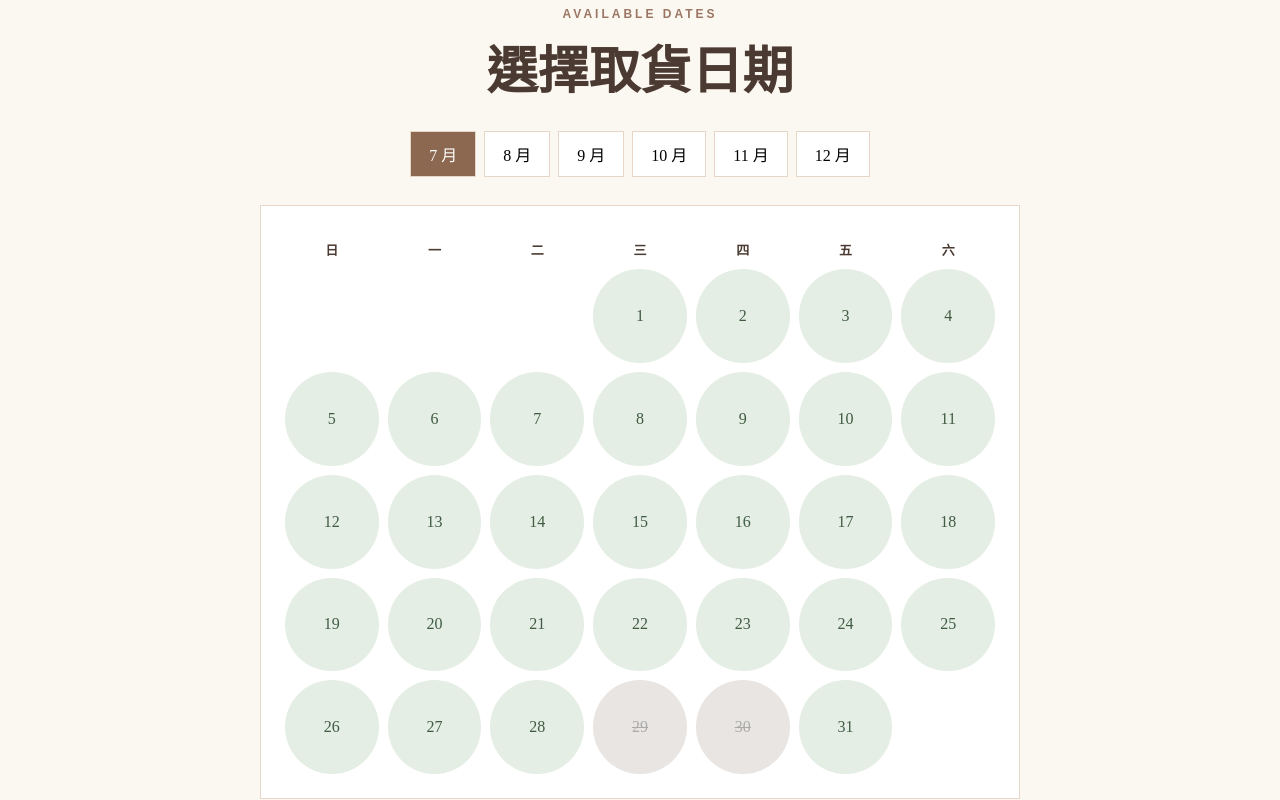
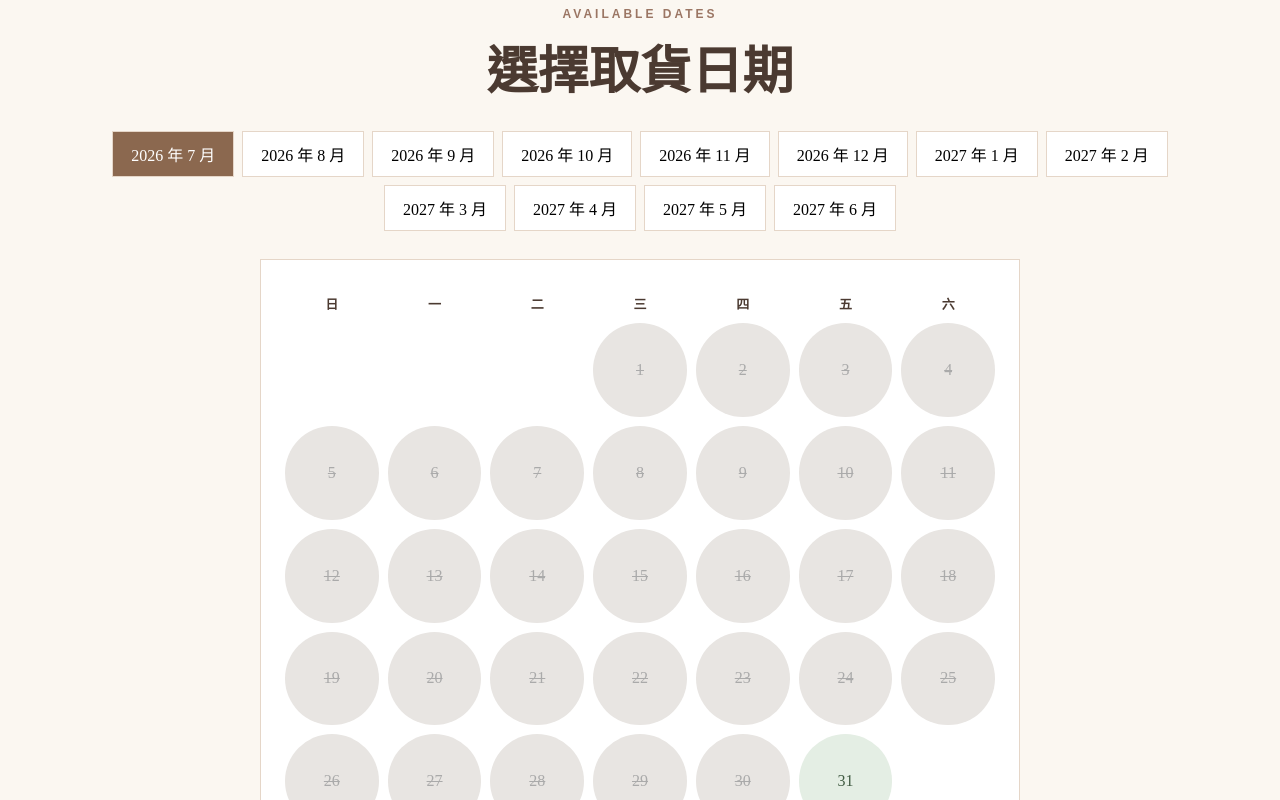
Before and after one commit to whiteshy99-a11y/chutian-dessert-new, a Next.js app: page / in a window 1280 px wide. Shown: the part 1040-1840 px from the top of the page. Built offline with nearby package versions, Linux system fonts and the light colour scheme.

Commit message:
Add files via upload

```diff
--- a/app/page.js
+++ b/app/page.js
@@ -2,7 +2,15 @@
 
 import { useEffect, useMemo, useState } from "react";
 
-const monthNames = {7:"7 月",8:"8 月",9:"9 月",10:"10 月",11:"11 月",12:"12 月"};
+function taipeiCurrentMonth(){
+  const parts=new Intl.DateTimeFormat("en-CA",{timeZone:"Asia/Taipei",year:"numeric",month:"2-digit"}).formatToParts(new Date());
+  const get=k=>Number(parts.find(x=>x.type===k).value);
+  return {year:get("year"),month:get("month")};
+}
+function availableMonths(){
+  const {year,month}=taipeiCurrentMonth();
+  return Array.from({length:Math.max(0,(2027-year)*12+6-month+1)},(_,i)=>{const d=new Date(Date.UTC(year,month-1+i,1));return {key:`${d.getUTCFullYear()}-${String(d.getUTCMonth()+1).padStart(2,"0")}`,year:d.getUTCFullYear(),month:d.getUTCMonth()+1,label:`${d.getUTCFullYear()} 年 ${d.getUTCMonth()+1} 月`}});
+}
 
 const PRODUCTS = [
   {id:"fruit-basque",name:"水果焦香巴斯克（水果依季節搭配）",vegetarian:true,image:"/products/fruit-basque.jpeg",sizes:[{label:"6 吋",price:780}],ingredients:["焦香巴斯克乳酪蛋糕","當季新鮮水果","香緹鮮奶油"]},
@@ -53,11 +61,11 @@ const PICKUP_TIMES = Array.from({length:13},(_,i)=>{
   return `${String(Math.floor(total/60)).padStart(2,"0")}:${String(total%60).padStart(2,"0")}`;
 });
 
-function Calendar({month, settings, selected, onSelect}) {
-  const year=2026, first=new Date(year,month-1,1).getDay(), days=new Date(year,month,0).getDate();
+function Calendar({year,month, settings, selected, onSelect}) {
+  const first=new Date(year,month-1,1).getDay(), days=new Date(year,month,0).getDate();
   const cells=Array(first).fill(null).concat(Array.from({length:days},(_,i)=>i+1));
   return <div className="calendar"><div className="week">{["日","一","二","三","四","五","六"].map(x=><b key={x}>{x}</b>)}</div><div className="days">{cells.map((d,i)=>{
-    if(!d)return <span key={`e${i}`}/>; const key=dateKey(year,month,d),cutoff=taipeiBookingCutoff(),sameDay=key===cutoff.today,nextDayAfterCutoff=cutoff.after20&&key===cutoff.tomorrow,closed=settings.closedDates.includes(key)||sameDay||nextDayAfterCutoff,limited=settings.limitedDates.includes(key),active=selected===key;
+    if(!d)return <span key={`e${i}`}/>; const key=dateKey(year,month,d),cutoff=taipeiBookingCutoff(),sameDay=key===cutoff.today,nextDayAfterCutoff=cutoff.after20&&key===cutoff.tomorrow,closed=key<cutoff.today||settings.closedDates.includes(key)||sameDay||nextDayAfterCutoff,limited=settings.limitedDates.includes(key),active=selected===key;
     return <button key={key} className={`${closed?"closed":limited?"limited":"open"} ${active?"active":""}`} disabled={closed} onClick={()=>onSelect(key)}>{d}</button>
   })}</div></div>
 }
@@ -71,12 +79,15 @@ function ProductCard({p,onChoose}){
 }
 
 export default function Home(){
-  const [cakeBody,setCakeBody]=useState(""),[cakeSize,setCakeSize]=useState(""),[extraStrawberry,setExtraStrawberry]=useState(false),[month,setMonth]=useState(7),[settings,setSettings]=useState(defaultSettings),[selected,setSelected]=useState(""),[productId,setProductId]=useState(""),[open,setOpen]=useState(false),[sending,setSending]=useState(false),[message,setMessage]=useState(""),[orderId,setOrderId]=useState("");
+  const [cakeBody,setCakeBody]=useState(""),[cakeSize,setCakeSize]=useState(""),[extraStrawberry,setExtraStrawberry]=useState(false),[monthKey,setMonthKey]=useState(()=>{const {year,month}=taipeiCurrentMonth();return `${year}-${String(month).padStart(2,"0")}`}),[settings,setSettings]=useState(defaultSettings),[selected,setSelected]=useState(""),[productId,setProductId]=useState(""),[open,setOpen]=useState(false),[sending,setSending]=useState(false),[message,setMessage]=useState(""),[orderId,setOrderId]=useState("");
+  const months=availableMonths();
+  const activeMonth=months.find(m=>m.key===monthKey)||months[0];
+  useEffect(()=>{if(!months.some(m=>m.key===monthKey))setMonthKey(months[0].key)},[monthKey]);
   const selectedProduct=useMemo(()=>PRODUCTS.find(p=>p.id===productId),[productId]);
   const cakeBodyOptions=["原味戚風蛋糕","巧克力戚風蛋糕","焙茶戚風蛋糕"];
   const defaultCakeBody=selectedProduct?.ingredients?.find(x=>cakeBodyOptions.includes(x))||"";
   const chosenCakeBody=cakeBody||defaultCakeBody;
-  const strawberryExtraPrice=selectedProduct?.id==="strawberry-chantilly"?({"4 吋":50,"6 吋":100,"8 吋":150}[cakeSize]||0):0;
+  const strawberryExtraPrice=selectedProduct?.id==="strawberry-chantilly"?({"6 吋":100,"8 吋":150}[cakeSize]||0):0;
   const selectedBasePrice=selectedProduct?.sizes?.find(x=>x.label===cakeSize)?.price||0;
   useEffect(()=>{fetch("/api/settings").then(r=>r.json()).then(d=>setSettings({...defaultSettings,...d})).catch(()=>{});},[]);
   function chooseDate(key){setSelected(key);setOpen(true);setMessage("");setOrderId("")}
@@ -89,7 +100,7 @@ export default function Home(){
       {settings.announcement&&<div className="announcement">📢 {settings.announcement}</div>}
       <section className="hero hero-photo"><div className="hero-copy"><p className="eyebrow">CHUTIAN BAKE · KAOHSIUNG</p><h1><span>每一口，</span><br/><span className="hero-title-line2">都是手作的溫度</span></h1><p className="lead">動物性鮮奶油、新鮮水果、日本進口麵粉與減糖配方。</p><a className="primary" href="#products">瀏覽商品 →</a><p className="note">奶油不甜膩，是客人最常給初甜趣的回饋。</p></div><div className="hero-fixed-photo"><img src="/products/fruit-season.jpeg" alt="水果季蛋糕"/></div></section>
 
-      <section id="calendar" className="section calendar-section"><p className="eyebrow">AVAILABLE DATES</p><h2>選擇取貨日期</h2><div className="months">{Object.keys(monthNames).map(m=><button key={m} className={month===Number(m)?"on":""} onClick={()=>setMonth(Number(m))}>{monthNames[m]}</button>)}</div><Calendar month={month} settings={settings} selected={selected} onSelect={chooseDate}/><div className="legend"><span><i className="dot open"/>可預訂</span><span><i className="dot limited"/>剩少量</span><span><i className="dot closed"/>已滿單</span></div><p className="hint">點選可預訂日期填寫訂購資料；灰色日期無法選擇。當日訂單皆視為急單；每日晚上 8:00 後，隔日訂單也視為急單，請先洽官方 LINE 詢問。</p>{settings.lineUrl&&<a className="product-action" href={settings.lineUrl} target="_blank" rel="noreferrer">LINE 詢問急單 →</a>}</section>
+      <section id="calendar" className="section calendar-section"><p className="eyebrow">AVAILABLE DATES</p><h2>選擇取貨日期</h2><div className="months">{months.map(m=><button key={m.key} className={activeMonth.key===m.key?"on":""} onClick={()=>setMonthKey(m.key)}>{m.label}</button>)}</div><Calendar year={activeMonth.year} month={activeMonth.month} settings={settings} selected={selected} onSelect={chooseDate}/><div className="legend"><span><i className="dot open"/>可預訂</span><span><i className="dot limited"/>剩少量</span><span><i className="dot closed"/>已滿單</span></div><p className="hint">點選可預訂日期填寫訂購資料；灰色日期無法選擇。當日訂單皆視為急單；每日晚上 8:00 後，隔日訂單也視為急單，請先洽官方 LINE 詢問。</p>{settings.lineUrl&&<a className="product-action" href={settings.lineUrl} target="_blank" rel="noreferrer">LINE 詢問急單 →</a>}</section>
 
       <section className="features">{[["♨","動物性鮮奶油","不使用植物性鮮奶油"],["♧","嚴選食材","新鮮水果與日本進口麵粉"],["♢","減糖配方","保留食材原本的香氣"],["♡","小量手作","依訂單製作每一顆蛋糕"]].map(x=><article key={x[1]}><b>{x[0]}</b><h3>{x[1]}</h3><p>{x[2]}</p></article>)}</section>
 
```
Also changed, not shown: lib/order-revenue.js.
